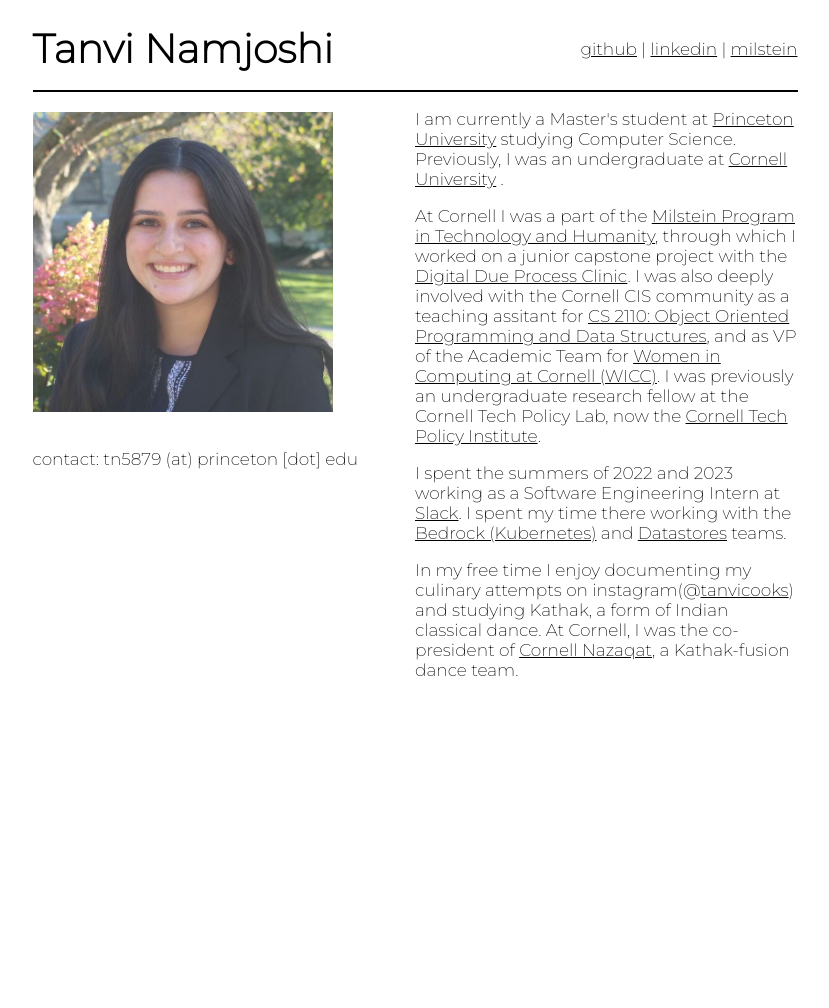
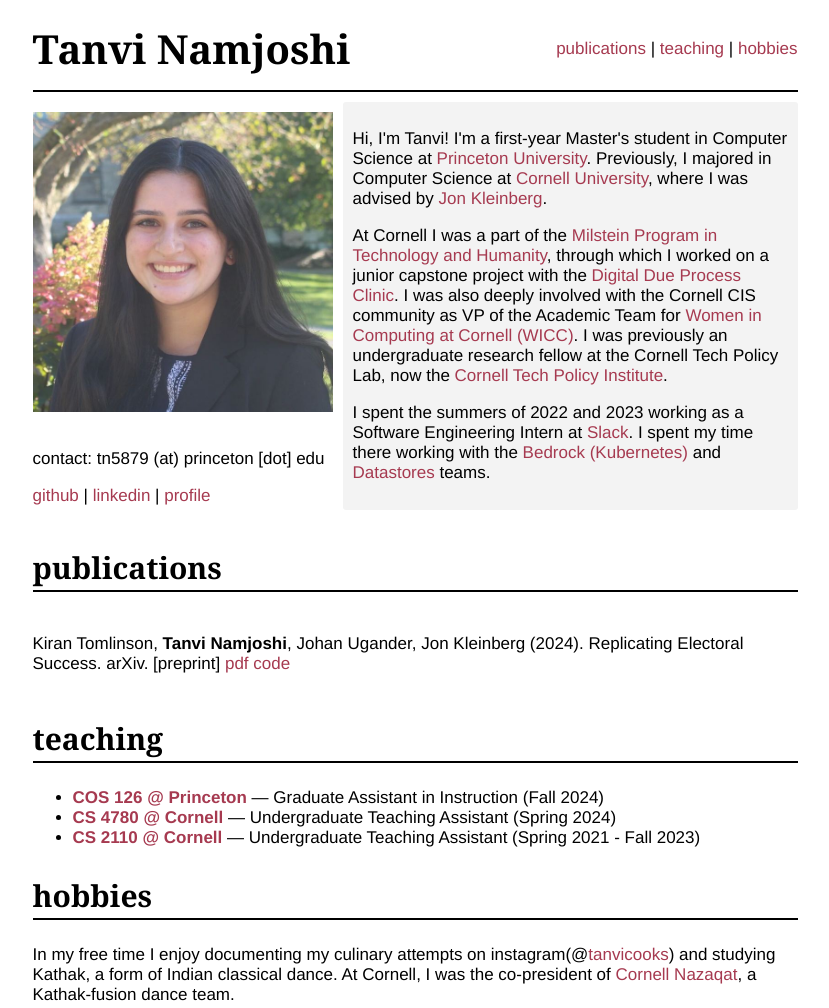
Before and after one commit to tanvin33/tanvin33.github.io, a plain HTML site: page index.html in a window 1280 px wide. Shown: the whole page, without its empty margins (225-1054 px from the left). Before the commit the page ends 800 px from the top, so only its background shows below. Drawn offline with Linux system fonts and the light colour scheme.

Commit message:
redesign update

```diff
--- a/index.html
+++ b/index.html
@@ -7,10 +7,8 @@
     <meta http-equiv="X-UA-Compatible" content="IE=edge">
     <link rel="shortcut icon" type="image/png" href="/favicon.png" />
     <link rel="icon" type="image/png" href="/favicon.png" />
-    <link rel="preconnect" href="https://fonts.googleapis.com">
-    <link rel="preconnect" href="https://fonts.gstatic.com" crossorigin>
-    <link href="https://fonts.googleapis.com/css2?family=Montserrat:wght@200&display=swap" rel="stylesheet">
     <link rel="stylesheet" href="style.css" media="screen">
+    <script src="js/script.js"></script>
 </head>
 
 <body data-new-gr-c-s-check-loaded="14.1070.0" data-gr-ext-installed="">
@@ -19,9 +17,9 @@
 
         <header>
             <h1>Tanvi Namjoshi</h1><span>
-                <a href="https://github.com/tanvin33">github</a> |
-                <a href="https://www.linkedin.com/in/ntanvi/">linkedin</a> |
-                <a href="https://milstein-program.as.cornell.edu/tanvi-namjoshi">milstein</a>
+                <a href="#publications">publications</a> |
+                <a href="#teaching">teaching</a> |
+                <a href="#hobbies">hobbies</a>
             </span>
         </header>
 
@@ -38,30 +36,34 @@
                     <p>
                         contact: tn5879 (at) princeton [dot] edu
                     </p>
+
+                </div>
+                <div class="row">
+                    <a href="https://github.com/tanvin33">github</a>&nbsp;|&nbsp;
+                    <a href="https://www.linkedin.com/in/ntanvi/">linkedin </a> &nbsp;|&nbsp;
+                    <a
+                        href="https://as.cornell.edu/news/ive-learned-amazing-professors-who-study-social-impact-technology">profile</a>
                 </div>
             </div>
+            <section class="highlight">
                 <div class=" column">
-                <p>I am currently a Master's student at <a href="https://www.cs.princeton.edu">Princeton University</a>
-                    studying
-                    Computer
-                    Science.
+                    <p>Hi, I'm Tanvi! I'm a first-year Master's student in Computer Science at <a
+                            href="https://www.cs.princeton.edu">Princeton University</a>.
 
-                    Previously, I was an undergraduate at <a
-                        href="http://cis.cornell.edu/cornell-computing-information-science">Cornell University</a>
-                    .</p>
-
-                <p>At Cornell I was a part of the <a href="https://milstein-program.as.cornell.edu/">Milstein Program in
+                        Previously, I majored in Computer Science at <a
+                            href="http://cis.cornell.edu/cornell-computing-information-science">Cornell University</a>,
+                        where I was advised by <a href="https://www.cs.cornell.edu/home/kleinber/">Jon Kleinberg</a>.
+                    </p>
+                    <p>At Cornell I was a part of the <a href="https://milstein-program.as.cornell.edu/">Milstein
+                            Program in
                             Technology and Humanity</a>, through which I worked on a junior capstone project with the <a
-                        href="https://dueprocess.sts.cornell.edu/humans-of-ai/">Digital Due Process Clinic</a>. I was
-                    also deeply involved with the Cornell CIS community as a teaching
-                    assitant for <a href="https://www.cs.cornell.edu/courses/cs2110/2023fa/">CS
-                        2110:
-                        Object
-                        Oriented Programming and
-                        Data Structures</a>, and as VP of the Academic Team for <a
+                            href="https://dueprocess.sts.cornell.edu/humans-of-ai/">Digital Due Process Clinic</a>. I
+                        was
+                        also deeply involved with the Cornell CIS community as VP of the Academic Team for <a
                             href="https://wicc.cornell.edu/#/">Women in
                             Computing at
-                        Cornell (WICC)</a>. I was previously an undergraduate research fellow at the Cornell Tech Policy
+                            Cornell (WICC)</a>. I was previously an undergraduate research fellow at the Cornell Tech
+                        Policy
                         Lab, now the <a href="https://publicpolicy.cornell.edu/btpi/">Cornell Tech Policy
                             Institute</a>.
                     </p>
@@ -71,9 +73,48 @@
                         I spent my time there working with the <a
                             href="https://slack.engineering/applying-product-thinking-to-slacks-internal-compute-platform/">
                             Bedrock (Kubernetes)</a> and
-                    <a href="https://slack.engineering/scaling-datastores-at-slack-with-vitess/">Datastores</a> teams.
+                        <a href="https://slack.engineering/scaling-datastores-at-slack-with-vitess/">Datastores</a>
+                        teams.
                     </p>
 
+
+            </section>
+
+            <!-- <button type="button" onclick="revealMessage()">Click here!</button>
+                <p id="hiddenMessage" style="display:none">surprise!</p> -->
+
+
+        </div>
+
+
+        <section>
+            <h2 id="publications">publications</h2>
+            <p style="display:inline-block;">
+                Kiran Tomlinson, <strong>Tanvi Namjoshi</strong>, Johan Ugander, Jon Kleinberg (2024). Replicating
+                Electoral
+                Success.
+                arXiv. [preprint] <a href="https://arxiv.org/abs/2402.17109">pdf </a> <a
+                    href="https://github.com/tomlinsonk/plurality-replicator-dynamics">code </a>
+            </p>
+
+        </section>
+
+
+        <section>
+            <h2 id="teaching">teaching</h2>
+
+            <ul>
+                <li><a href="https://www.cs.princeton.edu/courses/archive/fall24/cos126/"> <b>COS 126 @
+                            Princeton</b></a> — Graduate Assistant in Instruction (Fall 2024) </li>
+                <li><a href="https://www.cs.cornell.edu/courses/cs4780/2024sp/"><b>CS 4780 @ Cornell</b> </a>
+                    — Undergraduate Teaching Assistant (Spring 2024)</li>
+                <li><a href="https://www.cs.cornell.edu/courses/cs2110/2023sp/"><b>CS 2110 @ Cornell</b></a>
+                    — Undergraduate Teaching Assistant (Spring 2021 - Fall 2023)</li>
+            </ul>
+
+        </section>
+        <section>
+            <h2 id="hobbies">hobbies</h2>
             <p>In my free time I enjoy documenting my culinary attempts on instagram(@<a
                     href="https://www.instagram.com/tanvicooks/">tanvicooks</a>) and studying Kathak, a form of
                 Indian
@@ -82,9 +123,8 @@
                 dance team.
             </p>
 
+        </section>
 
-            </div>
-        </div>
 
 
     </section>
--- /dev/null
+++ b/js/script.js
@@ -0,0 +1,3 @@
+function revealMessage() {
+  document.getElementById("hiddenMessage").style.display = "block";
+}
--- a/style.css
+++ b/style.css
@@ -1,20 +1,25 @@
 body {
-  font-family: 'Montserrat', sans-serif;
+  font-family: 'helvetica', sans-serif;
+  font-style: normal;
   font-weight: 400;
   font-size: 17px;
   line-height: 1.5em/26px;
+  background-color: #ffffff;
 }
 
 h1 {
+  font-family: 'georgia', serif;
   font-weight: 700;
   font-size: 40px;
   line-height: 1.0rem;
 }
 
 h2 {
-  font-weight: 700;
+  font-family: 'georgia', serif;
+  font-weight: bold;
   font-size: 30px;
-  line-height: 1.3em/39px;
+  line-height: 150%;
+  border-bottom: 2px solid #000;
 }
 
 h3 {
@@ -23,21 +28,28 @@ h3 {
   line-height: 1.3em/26px;
 }
 
+strong {
+  font-weight: bold;
+}
+
 section {
   max-width: 45em;
   margin: auto;
 }
 
 a:link {
-  color: #000000;
+  color: #A63A50;
+  text-decoration: none;
 }
 
 a:visited {
-  color: #000000;
+  color: #A63A50;
+  text-decoration: none;
 }
 
 a:hover {
-  color: #0071bc;
+  color: #90BEDE;
+  text-decoration: none;
 }
 
 @media screen and (max-width: 10rem) {
@@ -81,3 +93,10 @@ header {
 .right {
   text-align: right;
 }
+
+section.highlight {
+  background: #f3f3f3;
+  border-radius: 3px;
+  padding: 10px;
+  margin: 10px 0px 10px 10px;
+}
```
Also changed, not shown: 1 other file. Lines whose indentation alone changed are shown as unchanged.
